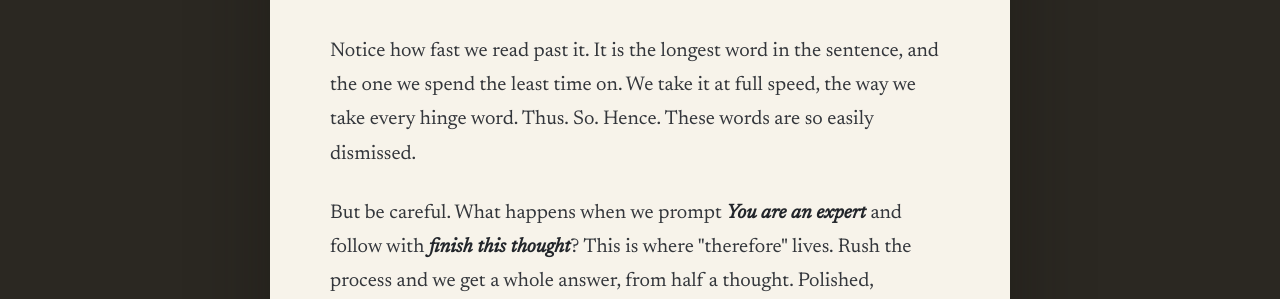
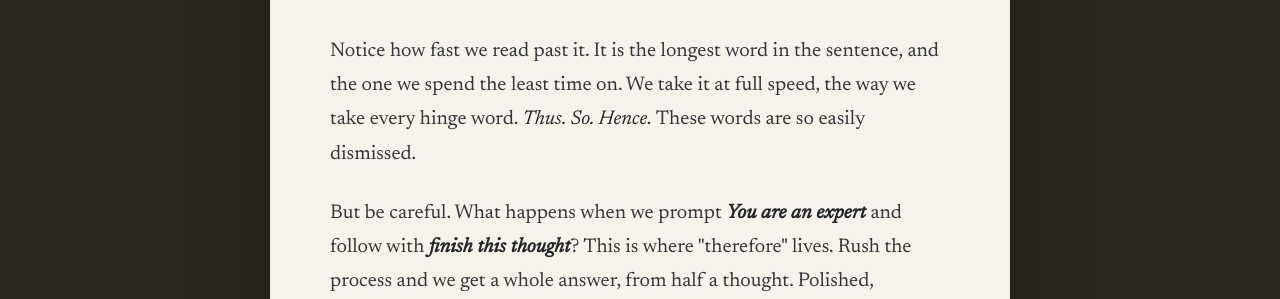
Before and after one commit to archikaos/archikaos, a Jekyll site: the page built from _posts/2026-07-20-feels-right.md, in a window 1280 px wide. Shown: the part 336-635 px from the top of the page. Built offline with Jekyll 4.4.1, drawn with Linux system fonts in a browser that asks for light colours.

```diff
--- a/_posts/2026-07-20-feels-right.md
+++ b/_posts/2026-07-20-feels-right.md
@@ -11,7 +11,7 @@ q: 'What did you last know was right before you could say why?'
 next_tease: The essay continues Monday, July 27.
 ---
 <p>This week, the third word. "Therefore." The literary hinge between "you are" and "I am."</p>
-<p>Notice how fast we read past it. It is the longest word in the sentence, and the one we spend the least time on. We take it at full speed, the way we take every hinge word. Thus. So. Hence. These words are so easily dismissed.</p>
+<p>Notice how fast we read past it. It is the longest word in the sentence, and the one we spend the least time on. We take it at full speed, the way we take every hinge word. <em>Thus. So. Hence.</em> These words are so easily dismissed.</p>
 <p>But be careful. What happens when we prompt <b><em>You are an expert</em></b> and follow with <b><em>finish this thought</em></b>? This is where "therefore" lives. Rush the process and we get a whole answer, from half a thought. Polished, plausible, instant. And meaningless.</p>
 <p>Meaning comes from the process. The rigor we put in is the meaning we get out. When we sketch an idea, we are discovering it. That is why we can feel when something is right.</p>
 <p>That is what hangs on the hinge. Not whether the machine can finish the thought. Whether we can still feel when it is right.</p>
```
